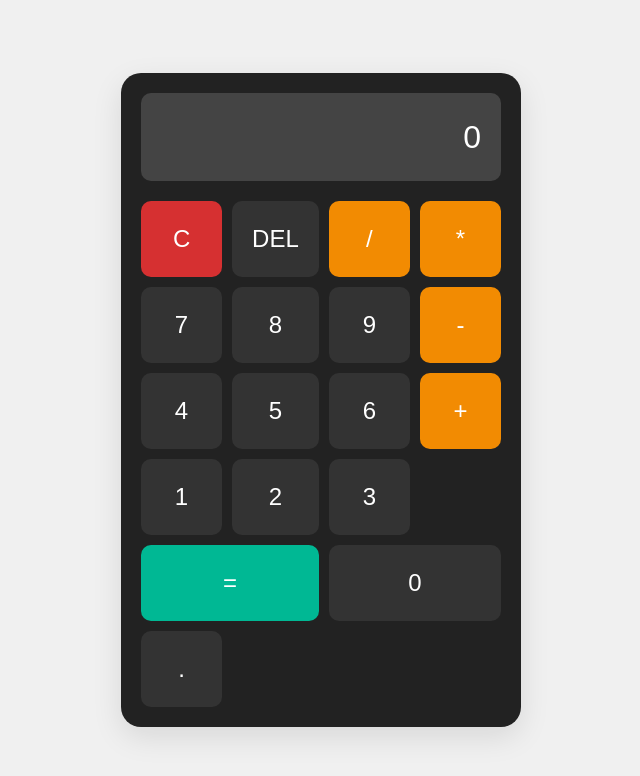
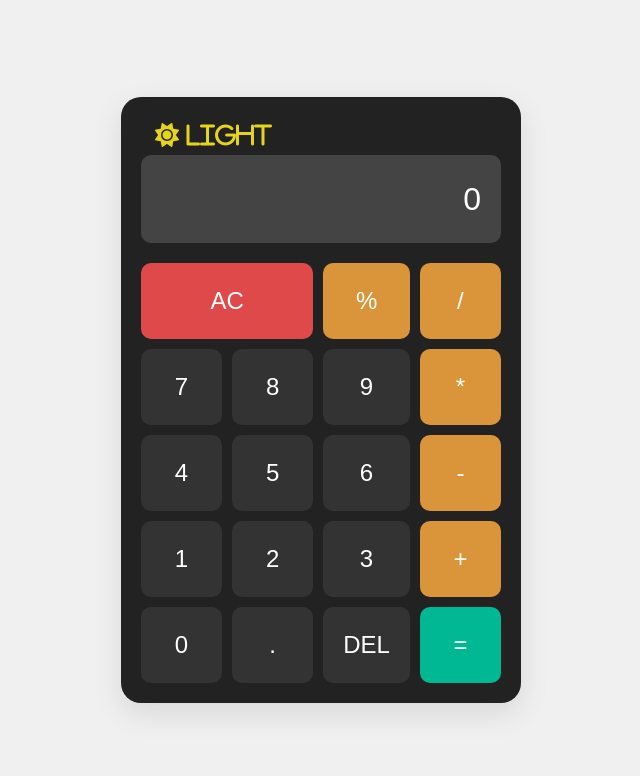
Before and after one commit to guptaaryan8092/encryptix, a PHP site: page / in a window 1280 px wide. Shown: the top 776 px of the page, without its empty margins (319-959 px from the left). Run offline with PHP 8.4, Linux system fonts and the light colour scheme; some libraries are stand-ins or nearby versions.

Commit message:
added theme

```diff
--- a/Task_3/css/style.css
+++ b/Task_3/css/style.css
@@ -1,3 +1,4 @@
+/* styles.css */
 body {
     display: flex;
     justify-content: center;
@@ -48,30 +49,95 @@ body {
   }
 
   .operator {
-    background: #f28b02;
+    background: #da953a;
   }
 
   .operator:hover {
     background: #f2a200;
   }
 
-  .equal {
-    grid-column: span 2;
+  #equal {
     background: #00b894;
   }
 
-  .equal:hover {
+  #equal:hover {
     background: #00d2aa;
   }
 
-  .zero {
-    grid-column: span 2;
-  }
 
   #clear {
-    background: #d63031;
+    background: #df4949;
+    grid-column: span 2;
+
   }
 
   #clear:hover {
     background: #e74c3c;
   }
+  /* Media queries for responsiveness */
+@media screen and (max-width: 600px) {
+    .calculator {
+        max-width: 300px;
+    }
+
+    .btn {
+        font-size: 1.2rem;
+        padding: 15px;
+    }
+
+    .display {
+        font-size: 1.5rem;
+        padding: 15px;
+    }
+}
+
+/* Dark mode styles */
+body.dark-mode {
+    background-color: #333;
+    color: #fff;
+}
+
+.calculator.dark-mode {
+    background-color: #222;
+    color: #fff;
+}
+
+.display.dark-mode {
+    background-color: #555;
+    color: #fff;
+}
+
+.btn.dark-mode {
+    background-color: #444;
+    color: #fff;
+}
+
+/* Theme toggle button styles */
+.theme-toggle-btn {
+    background: none;
+    border: none;
+    cursor: pointer;
+    font-size: 24px;
+    color: #e5d41c;
+    transition: color 0.3s;
+}
+
+.theme-toggle-btn:hover {
+    color: #a5a2a2;
+}
+
+.theme-toggle-btn .fas {
+    margin: 0 8px;
+}
+
+.theme-toggle-btn .fas.fa-moon {
+    display: none;
+}
+
+.dark-mode .theme-toggle-btn .fas.fa-sun {
+    display: none;
+}
+
+.dark-mode .theme-toggle-btn .fas.fa-moon {
+    display: inline-block;
+}
--- a/Task_3/index.html
+++ b/Task_3/index.html
@@ -1,60 +1,63 @@
 <!DOCTYPE html>
 <html lang="en">
-
 <head>
+    <title>Calculator</title>
     <meta charset="UTF-8">
     <meta name="viewport" content="width=device-width, initial-scale=1.0">
-    <title>Calculator</title>
+
     <link rel="stylesheet" href="bootstrap.min.css" type="crousal" />
     <link href="https://cdn.jsdelivr.net/npm/bootstrap@5.0.2/dist/css/bootstrap.min.css" rel="stylesheet"
         integrity="sha384-EVSTQN3/azprG1Anm3QDgpJLIm9Nao0Yz1ztcQTwFspd3yD65VohhpuuCOmLASjC" crossorigin="anonymous">
     <script src="https://cdn.jsdelivr.net/npm/bootstrap@5.0.2/dist/js/bootstrap.bundle.min.js"
         integrity="sha384-MrcW6ZMFYlzcLA8Nl+NtUVF0sA7MsXsP1UyJoMp4YLEuNSfAP+JcXn/tWtIaxVXM"
         crossorigin="anonymous"></script>
-    <link rel="stylesheet" href="css/gpt3.css">
+    <link rel="stylesheet" href="css/gpt3.css" />
     <script src="https://kit.fontawesome.com/a076d05399.js"></script>
     <script src="js/script.js"></script>
+    <link rel="stylesheet" href="css/style.css"/>
     <link rel="stylesheet" href="https://cdnjs.cloudflare.com/ajax/libs/font-awesome/6.0.0-beta3/css/all.min.css">
     <link rel="preconnect" href="https://fonts.googleapis.com">
     <link rel="preconnect" href="https://fonts.gstatic.com" crossorigin>
     <link href="https://fonts.googleapis.com/css2?family=Poppins:wght@400;600;700&display=swap" rel="stylesheet">
+    <link rel="preconnect" href="https://fonts.googleapis.com">
+    <link rel="preconnect" href="https://fonts.gstatic.com" crossorigin>
+    <link href="https://fonts.googleapis.com/css2?family=Pacifico&display=swap" rel="stylesheet">
 </head>
 
 <body>
-    <!DOCTYPE html>
-    <html lang="en">
+    <div class="calculator">
+        <button class="theme-toggle-btn" onclick="toggleTheme()">
+            <i class="fas fa-sun"> light</i>
+            <i class="fas fa-moon">dark</i>
+        </button>
+        <div class="display" id="display">0</div>
+        <div class="buttons">
+            <button class="btn" id="clear">AC</button>
+            <button class="btn operator">%</button>
+            <button class="btn operator">/</button>
 
-    <head>
-        <meta charset="UTF-8">
-        <meta name="viewport" content="width=device-width, initial-scale=1.0">
-        <title>Professional Calculator</title>
-        <link rel="stylesheet" href="css/style.css">
-    </head>
-    <body>
-        <div class="calculator">
-            <div class="display" id="display">0</div>
-            <div class="buttons">
-                <button class="btn" id="clear">C</button>
-                <button class="btn" id="delete">DEL</button>
-                <button class="btn operator">/</button>
-                <button class="btn operator">*</button>
-                <button class="btn number">7</button>
-                <button class="btn number">8</button>
-                <button class="btn number">9</button>
-                <button class="btn operator">-</button>
-                <button class="btn number">4</button>
-                <button class="btn number">5</button>
-                <button class="btn number">6</button>
-                <button class="btn operator">+</button>
-                <button class="btn number">1</button>
-                <button class="btn number">2</button>
-                <button class="btn number">3</button>
-                <button class="btn equal" id="equal">=</button>
-                <button class="btn number zero" id="zero">0</button>
-                <button class="btn number">.</button>
-            </div>
+            <button class="btn">7</button>
+            <button class="btn">8</button>
+            <button class="btn">9</button>
+            <button class="btn operator">*</button>
+
+            <button class="btn">4</button>
+            <button class="btn">5</button>
+            <button class="btn">6</button>
+            <button class="btn operator">-</button>
+
+            <button class="btn">1</button>
+            <button class="btn">2</button>
+            <button class="btn">3</button>
+            <button class="btn operator">+</button>
+
+            <button class="btn number zero" id="zero">0</button>
+            <button class="btn">.</button>
+            <button class="btn" id="delete">DEL</button>
+            <button class="btn operator" id="equal">=</button>
         </div>
-    </body>
-    </html>
+
+    </div>
 </body>
+
 </html>
--- a/Task_3/js/script.js
+++ b/Task_3/js/script.js
@@ -8,13 +8,17 @@ document.addEventListener('DOMContentLoaded', () => {
             const value = button.textContent;
 
             switch (value) {
-                case 'C':
+                case 'AC':
                     displayValue = '';
                     display.textContent = '0';
                     break;
                 case 'DEL':
                     displayValue = displayValue.slice(0, -1);
                     display.textContent = displayValue || '0';
+                    break;
+                case '%':
+                    displayValue = (parseFloat(displayValue) / 100).toString();
+                    display.textContent = displayValue;
                     break;
                 case '=':
                     try {
@@ -35,3 +39,10 @@ document.addEventListener('DOMContentLoaded', () => {
         });
     });
 });
+let isDarkMode = false;
+
+function toggleTheme() {
+    const body = document.body;
+    body.classList.toggle('dark-mode');
+    isDarkMode = !isDarkMode;
+}
```
